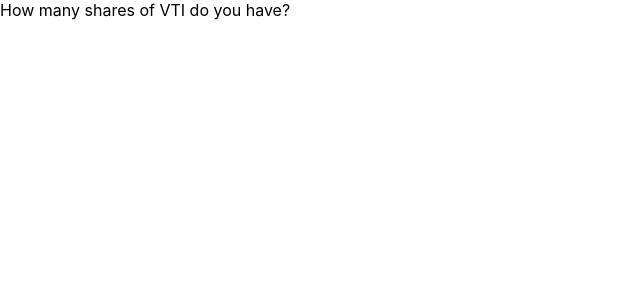
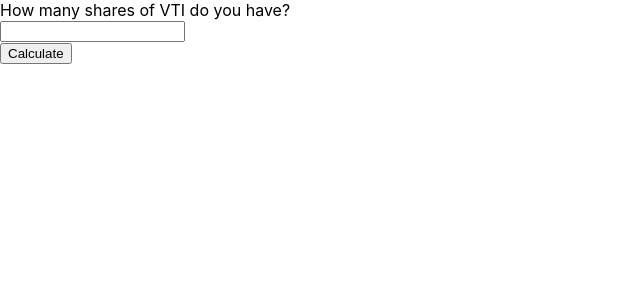
Before and after one commit to jtala/div-tracker, a React (Create React App) app: page / in a window 1280 px wide. Shown: the top 300 px of the page, without its empty margins (0-640 px from the left). Built offline with nearby package versions, Linux system fonts and the light colour scheme.

Commit message:
Added basic HTML

```diff
--- a/src/components/Begin.js
+++ b/src/components/Begin.js
@@ -1,7 +1,12 @@
 import React from "react";
 
 const Begin = () => (
-    <div>How many shares of VTI do you have?</div>
+    <div className="wrapper">How many shares of VTI do you have?
+    <form>
+        <input type="text"></input>
+    </form>
+    <button onClick="calc()">Calculate</button>
+    </div>
 )
 
 export default Begin;
```
